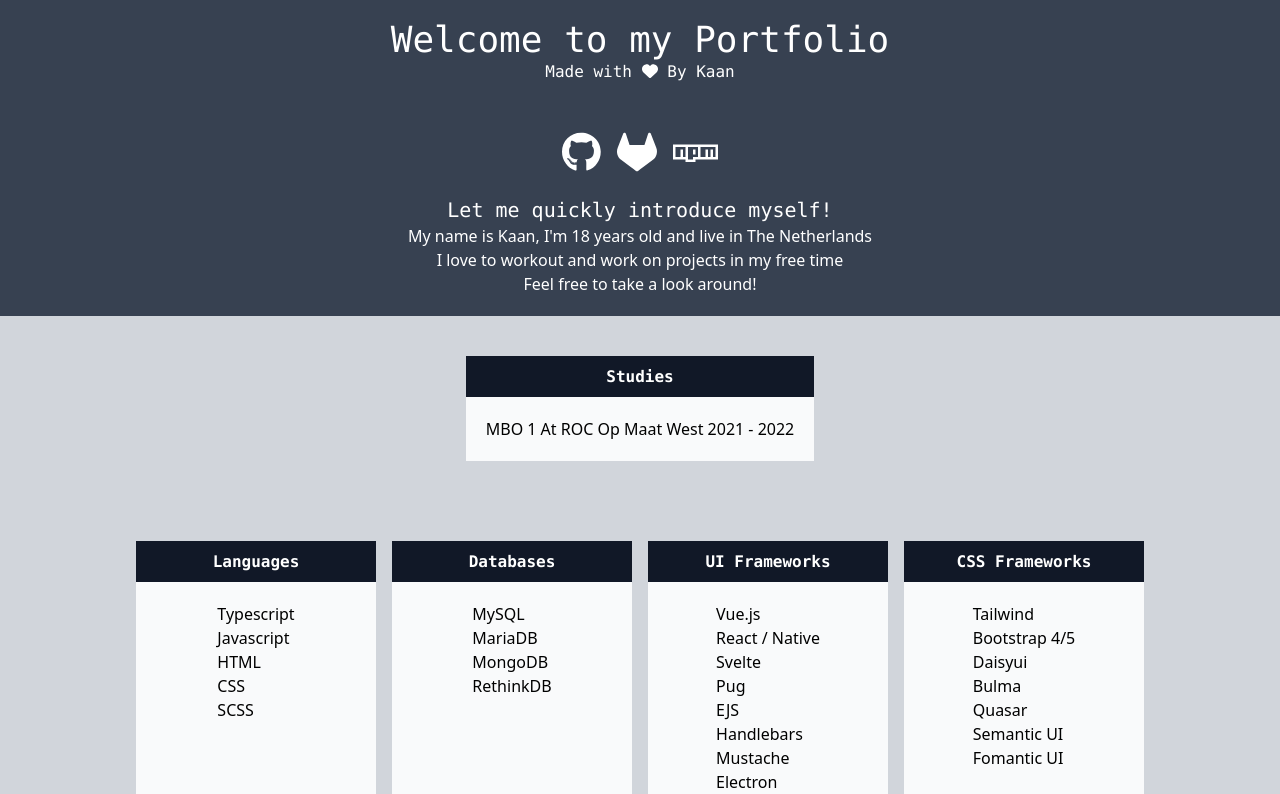
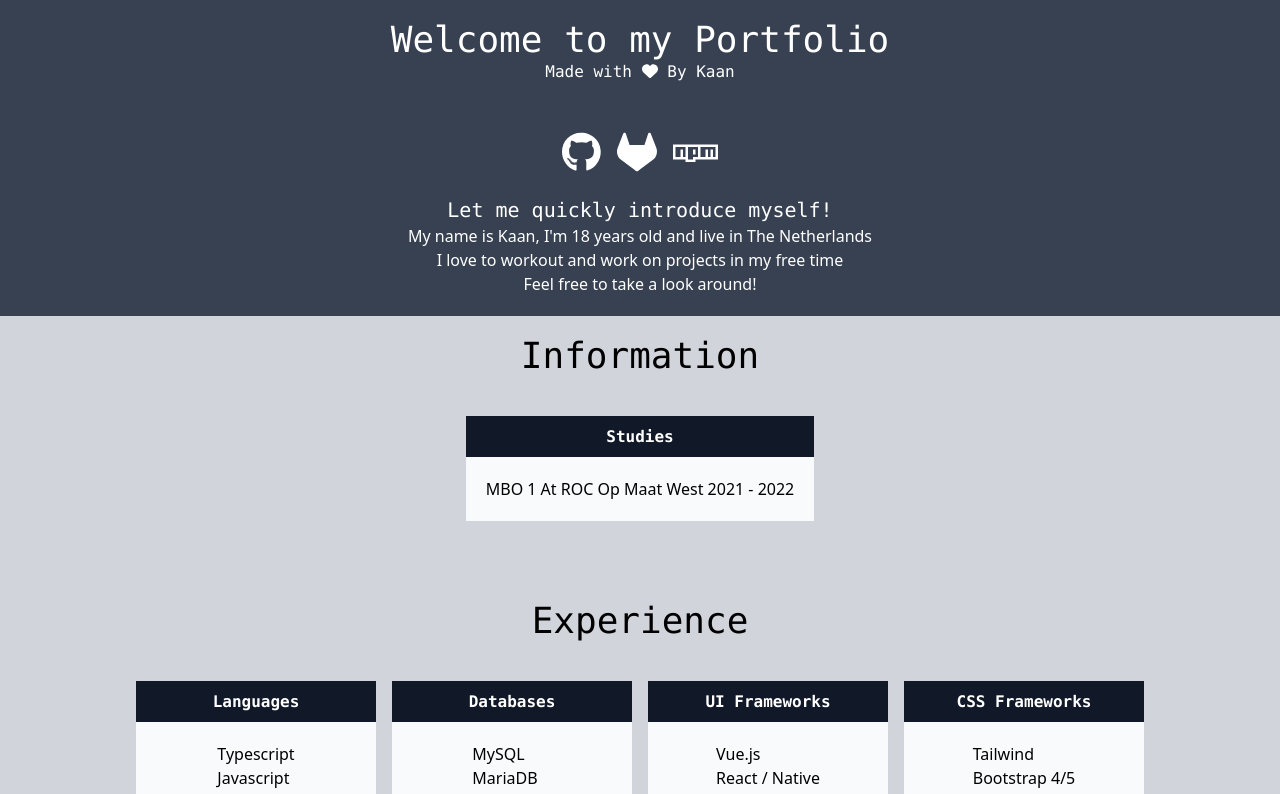
Before and after one commit to KaanDoesNothing/Portfolio, a Vue app: page / in a window 1280 px wide. Shown: the top 794 px of the page. Built offline with nearby package versions, Linux system fonts and the light colour scheme.

Commit message:
Updated the design a bit

```diff
--- a/src/components/home.vue
+++ b/src/components/home.vue
@@ -92,11 +92,12 @@
         </div>
       </div>
     </div>
-      <!-- <div>
+
+    <div class="mt-5">
       <div class="text-center">
         <h1 class="text-4xl font-mono">Information</h1>
       </div>
-      </div> -->
+    </div>
 
     <div class="p-10 flex justify-center align-center">
       <UICard title="Studies" width="w-90">
@@ -104,6 +105,12 @@
           <label>MBO 1 At ROC Op Maat West 2021 - 2022</label>
         </div>
       </UICard>
+    </div>
+
+    <div class="mt-10">
+      <div class="text-center">
+        <h1 class="text-4xl font-mono">Experience</h1>
+      </div>
     </div>
 
     <div class="p-10 flex justify-center">
```
Lines whose indentation alone changed are shown as unchanged.
